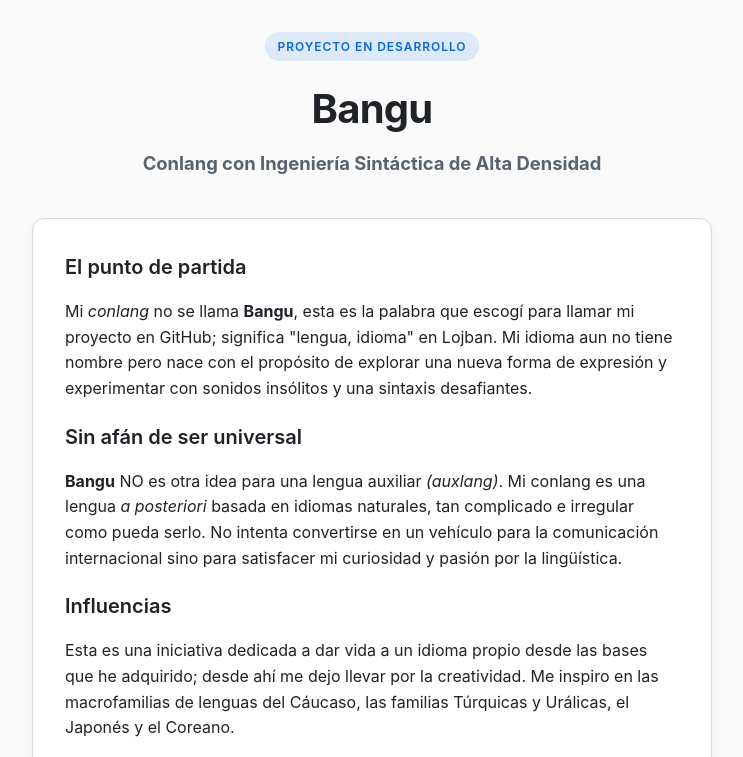
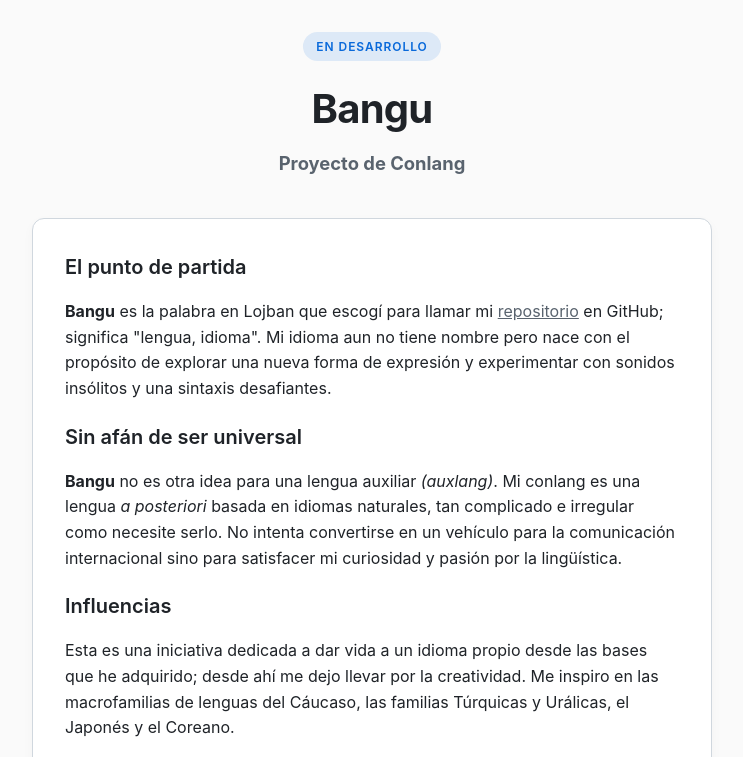
Before and after one commit to ricVento/bangu, a plain HTML site: page index.html in a window 1280 px wide. Shown: the top 757 px of the page, without its empty margins (268-1011 px from the left). Drawn offline with Linux system fonts and the light colour scheme.

Commit message:
docs: actualiza documentacion

```diff
--- a/index.html
+++ b/index.html
@@ -105,6 +105,10 @@
             margin-bottom: 0;
         }
 
+        .txt-link {
+            color: var(--text-muted);
+        }
+
         .actions {
             display: flex;
             flex-wrap: wrap;
@@ -166,17 +170,17 @@
 
     <main>
         <header>
-            <span class="badge">Proyecto en desarrollo</span>
+            <span class="badge">En desarrollo</span>
             <h1>Bangu</h1>
-            <p class="subtitle">Conlang con Ingeniería Sintáctica de Alta Densidad</p>
+            <p class="subtitle">Proyecto de Conlang</p>
         </header>
 
         <section class="card">
             <h2>El punto de partida</h2>
-            <p>Mi <em>conlang</em> no se llama <strong>Bangu</strong>, esta es la palabra que escogí para llamar mi proyecto en GitHub; significa "lengua, idioma" en Lojban. Mi idioma aun no tiene nombre pero nace con el propósito de explorar una nueva forma de expresión y experimentar con sonidos insólitos y una sintaxis desafiantes.</p>
+            <p><strong>Bangu</strong> es la palabra en Lojban que escogí para llamar mi <a href="https://github.com/ricVento/bangu" target="_blank" rel="noopener noreferrer" class="txt-link">repositorio</a> en GitHub; significa "lengua, idioma". Mi idioma aun no tiene nombre pero nace con el propósito de explorar una nueva forma de expresión y experimentar con sonidos insólitos y una sintaxis desafiantes.</p>
 
 			<h2>Sin afán de ser universal</h2>
-            <p><strong>Bangu</strong> NO es otra idea para una lengua auxiliar <em>(auxlang)</em>. Mi conlang es una lengua <em>a posteriori</em> basada en idiomas naturales, tan complicado e irregular como pueda serlo. No intenta convertirse en un vehículo para la comunicación internacional sino para satisfacer mi curiosidad y pasión por la lingüística.</p>
+            <p><strong>Bangu</strong> no es otra idea para una lengua auxiliar <em>(auxlang)</em>. Mi conlang es una lengua <em>a posteriori</em> basada en idiomas naturales, tan complicado e irregular como necesite serlo. No intenta convertirse en un vehículo para la comunicación internacional sino para satisfacer mi curiosidad y pasión por la lingüística.</p>
 
 			<h2>Influencias</h2>
             <p>Esta es una iniciativa dedicada a dar vida a un idioma propio desde las bases que he adquirido; desde ahí me dejo llevar por la creatividad. Me inspiro en las macrofamilias de lenguas del Cáucaso, las familias Túrquicas y Urálicas, el Japonés y el Coreano.</p>
@@ -213,7 +217,7 @@
     </main>
 
     <footer>
-        <p>Creado y mantenido por @ricVento • Alojado en GitHub</p>
+        <p>Creado por @ricVento • Alojado en GitHub</p>
     </footer>
 
 </body>
```
Also changed, not shown: 2 other files.
